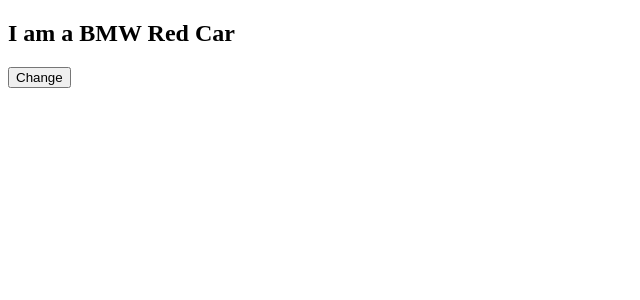
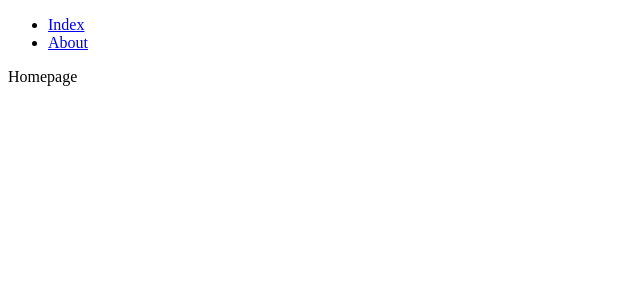
Before and after one commit to MarioooooLin/React-practice, a React (Create React App) app: page / in a window 1280 px wide. Shown: the top 300 px of the page, without its empty margins (0-640 px from the left). Built offline with nearby package versions, Linux system fonts and the light colour scheme.

Commit message:
React router practice

```diff
--- a/package.json
+++ b/package.json
@@ -8,6 +8,7 @@
     "@testing-library/user-event": "^13.5.0",
     "react": "^18.2.0",
     "react-dom": "^18.2.0",
+    "react-router-dom": "^6.9.0",
     "react-scripts": "5.0.1",
     "web-vitals": "^2.1.4"
   },
--- /dev/null
+++ b/src/About.js
@@ -0,0 +1,7 @@
+import React from "react";
+
+const About = () => {
+    return <div>About</div>;
+};
+
+export default About;
--- a/src/App.js
+++ b/src/App.js
@@ -1,14 +1,25 @@
 //import Nav from "./Nav";
 import React, { useState, useEffect } from "react";
-import Info from "./Info";
-import Create from "./Create";
-import Car from "./Car";
+// import Info from "./Info";
+// import Create from "./Create";
+// import Car from "./Car";
+import { BrowserRouter, Routes, Route } from "react-router-dom";
+import Layout from "./Layout";
+import Homepage from "./Homepage";
+import About from "./About";
+import Page404 from "./Page404";
 
 function App() {
     return (
-        <div>
-            <Car brand='BMW' />
-        </div>
+        <BrowserRouter>
+            <Routes>
+                <Route path='/' element={<Layout />}>
+                    <Route index element={<Homepage />}></Route>
+                    <Route path='about' element={<About />}></Route>
+                    <Route path='*' element={<Page404 />}></Route>
+                </Route>
+            </Routes>
+        </BrowserRouter>
     );
 }
 
--- /dev/null
+++ b/src/Homepage.js
@@ -0,0 +1,7 @@
+import React from "react";
+
+const Homepage = () => {
+    return <div>Homepage</div>;
+};
+
+export default Homepage;
--- /dev/null
+++ b/src/Layout.js
@@ -0,0 +1,23 @@
+import { Outlet, Link } from "react-router-dom";
+
+import React from "react";
+
+const Layout = () => {
+    return (
+        <div>
+            <nav>
+                <ul>
+                    <li>
+                        <Link to='/'>Index</Link>
+                    </li>
+                    <li>
+                        <Link to='/about'>About</Link>
+                    </li>
+                </ul>
+            </nav>
+            <Outlet />
+        </div>
+    );
+};
+
+export default Layout;
--- /dev/null
+++ b/src/Page404.js
@@ -0,0 +1,7 @@
+import React from "react";
+
+const Page404 = () => {
+    return <div>404</div>;
+};
+
+export default Page404;
```
Also changed, not shown: 1 other file (tests, documents, lock files or other folders).
